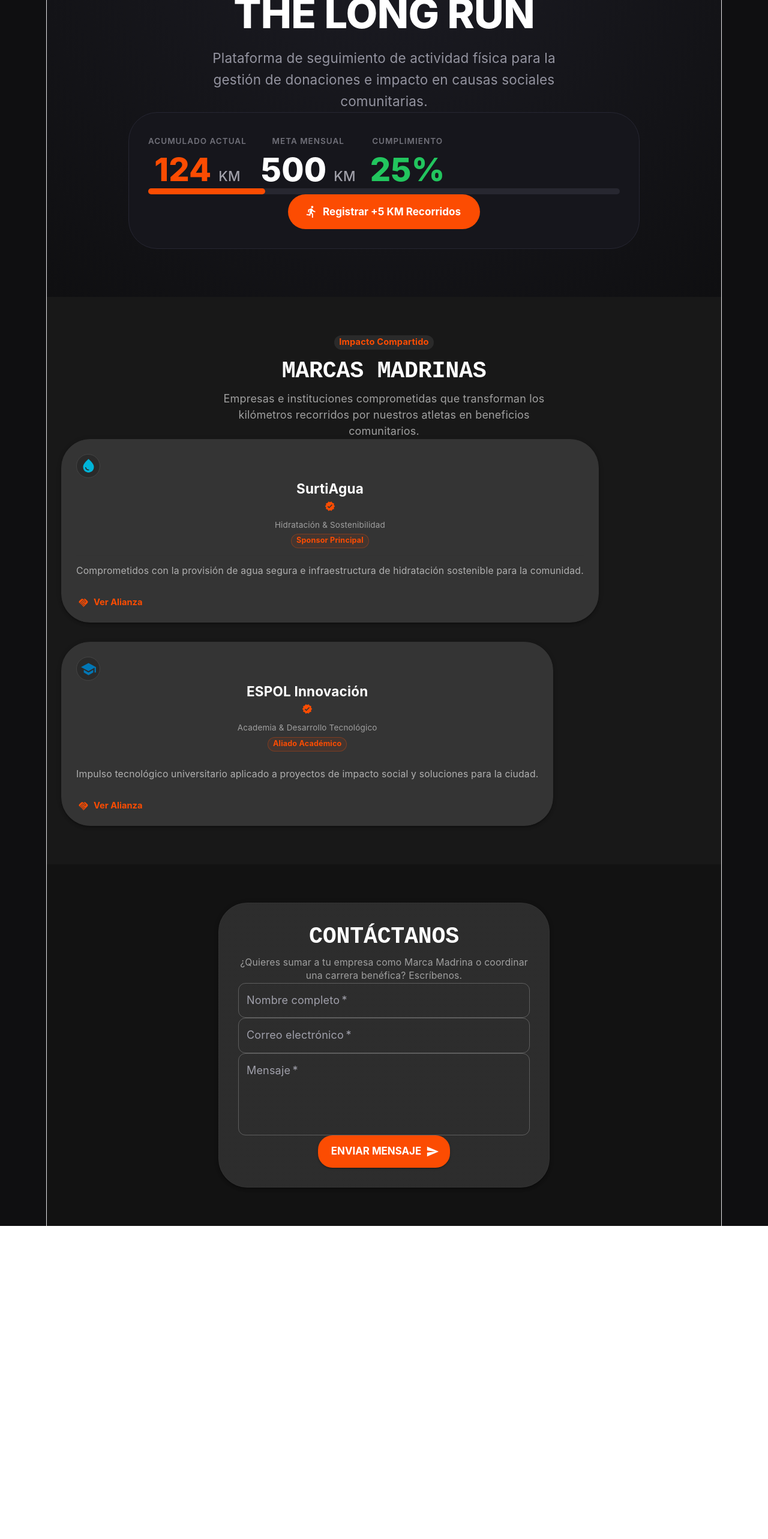
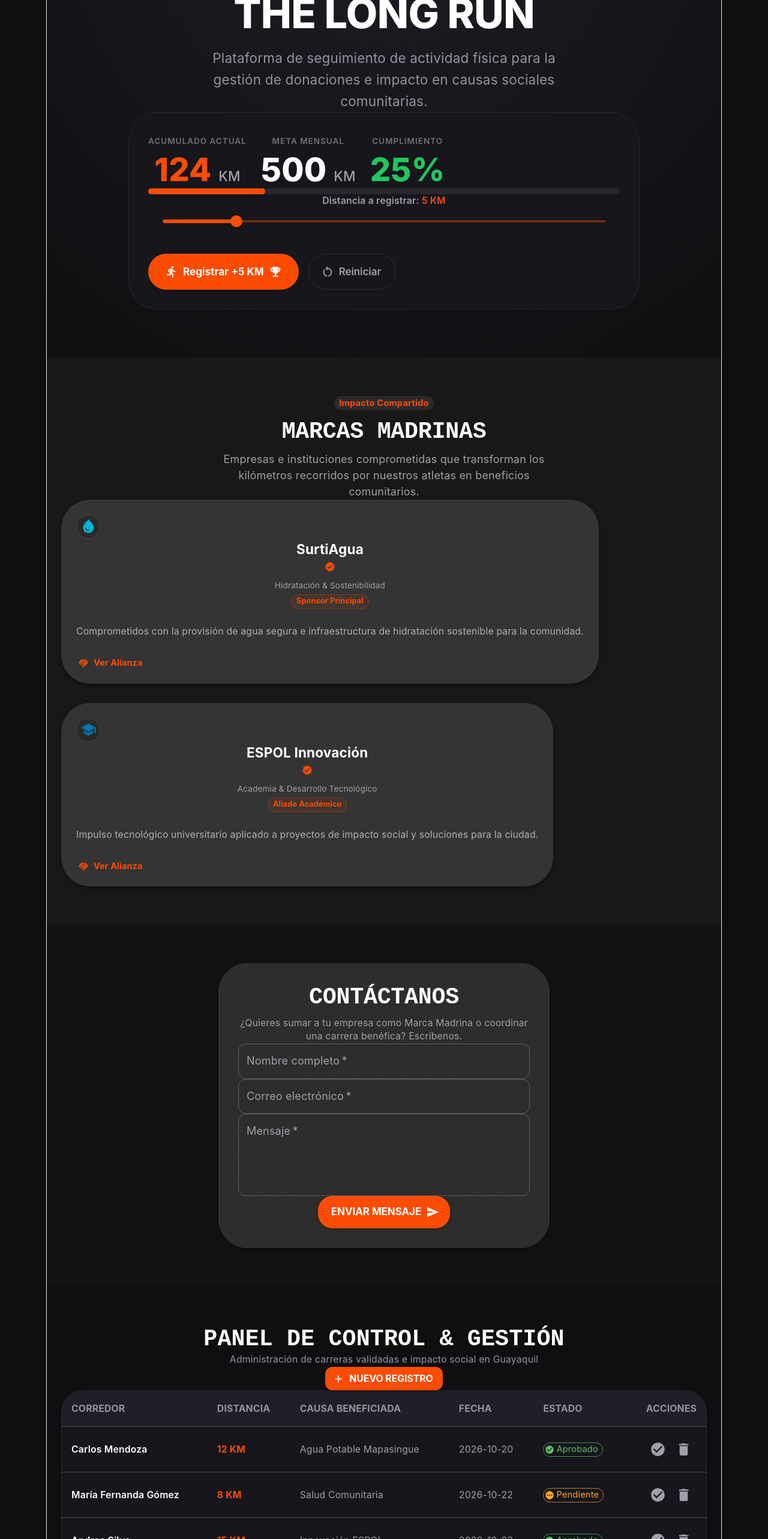
Before and after one commit to mathjos/The-long-run, a React app in the folder frontend/: page / in a window 1280 px wide. Shown: the part 234-2800 px from the top of the page at 60% size. Before the commit the page ends 2278 px from the top, so only its background shows below. Built offline with nearby package versions, Linux system fonts and the light colour scheme; the HTML template or start-up script is replaced by a standard one.

Commit message:
componentes mejorados

```diff
--- a/frontend/src/App.jsx
+++ b/frontend/src/App.jsx
@@ -2,6 +2,7 @@ import Navbar from './components/navbar';
 import Hero from './components/hero';
 import Aliados from './components/Aliados';
 import ContactForm from './components/contactForm';
+import Dashboard from './components/Dashboard';
 import { ThemeProvider, createTheme, CssBaseline } from '@mui/material';
 
 // Configuración tema oscuro
@@ -40,6 +41,7 @@ function App() {
         <Hero />
         <Aliados />
         <ContactForm />
+        <Dashboard />
       </div>
     </ThemeProvider>
   );
--- /dev/null
+++ b/frontend/src/components/Dashboard.jsx
@@ -0,0 +1,94 @@
+import { useState } from 'react';
+import { Container, Typography, Box, Paper, Table, TableBody, TableCell, TableContainer, TableHead, TableRow, Chip, Button, IconButton, Tooltip } from '@mui/material';
+import CheckCircleIcon from '@mui/icons-material/CheckCircle';
+import PendingIcon from '@mui/icons-material/Pending';
+import DeleteIcon from '@mui/icons-material/Delete';
+import AddIcon from '@mui/icons-material/Add';
+
+export default function Dashboard() {
+  const [registros, setRegistros] = useState([
+    { id: 1, corredor: 'Carlos Mendoza', km: 12, causa: 'Agua Potable Mapasingue', estado: 'Aprobado', fecha: '2026-10-20' },
+    { id: 2, corredor: 'María Fernanda Gómez', km: 8, causa: 'Salud Comunitaria', estado: 'Pendiente', fecha: '2026-10-22' },
+    { id: 3, corredor: 'Andrea Silva', km: 15, causa: 'Innovación ESPOL', estado: 'Aprobado', fecha: '2026-10-23' },
+  ]);
+
+  const toggleEstado = (id) => {
+    setRegistros(registros.map(r =>
+      r.id === id ? { ...r, estado: r.estado === 'Aprobado' ? 'Pendiente' : 'Aprobado' } : r
+    ));
+  };
+
+  const eliminarRegistro = (id) => {
+    setRegistros(registros.filter(r => r.id !== id));
+  };
+
+  return (
+    <Box id="admin" sx={{ py: 8, backgroundColor: '#0f0f11' }}>
+      <Container maxWidth="lg">
+        <Box display="flex" justifyContent="space-between" alignItems="center" mb={4}>
+          <Box>
+            <Typography variant="h4" sx={{ color: '#fff', fontWeight: 800, fontFamily: 'monospace' }}>
+              PANEL DE CONTROL & GESTIÓN
+            </Typography>
+            <Typography variant="body2" sx={{ color: '#9494a0' }}>
+              Administración de carreras validadas e impacto social en Guayaquil
+            </Typography>
+          </Box>
+          <Button
+            variant="contained"
+            startIcon={<AddIcon />}
+            sx={{ backgroundColor: '#fc4c02', '&:hover': { backgroundColor: '#d93d00' }, fontWeight: 700 }}
+          >
+            Nuevo Registro
+          </Button>
+        </Box>
+
+        <TableContainer component={Paper} elevation={0} sx={{ backgroundColor: '#16161c', border: '1px solid #262632', borderRadius: 3 }}>
+          <Table>
+            <TableHead sx={{ backgroundColor: '#1f1f28' }}>
+              <TableRow>
+                <TableCell sx={{ color: '#9494a0', fontWeight: 700 }}>CORREDOR</TableCell>
+                <TableCell sx={{ color: '#9494a0', fontWeight: 700 }}>DISTANCIA</TableCell>
+                <TableCell sx={{ color: '#9494a0', fontWeight: 700 }}>CAUSA BENEFICIADA</TableCell>
+                <TableCell sx={{ color: '#9494a0', fontWeight: 700 }}>FECHA</TableCell>
+                <TableCell sx={{ color: '#9494a0', fontWeight: 700 }}>ESTADO</TableCell>
+                <TableCell align="right" sx={{ color: '#9494a0', fontWeight: 700 }}>ACCIONES</TableCell>
+              </TableRow>
+            </TableHead>
+            <TableBody>
+              {registros.map((row) => (
+                <TableRow key={row.id} sx={{ '&:last-child td, &:last-child th': { border: 0 }, borderColor: '#262632' }}>
+                  <TableCell sx={{ color: '#fff', fontWeight: 600 }}>{row.corredor}</TableCell>
+                  <TableCell sx={{ color: '#fc4c02', fontWeight: 700 }}>{row.km} KM</TableCell>
+                  <TableCell sx={{ color: '#a0a0ab' }}>{row.causa}</TableCell>
+                  <TableCell sx={{ color: '#a0a0ab' }}>{row.fecha}</TableCell>
+                  <TableCell>
+                    <Chip
+                      icon={row.estado === 'Aprobado' ? <CheckCircleIcon sx={{ fontSize: '16px !important' }} /> : <PendingIcon sx={{ fontSize: '16px !important' }} />}
+                      label={row.estado}
+                      size="small"
+                      color={row.estado === 'Aprobado' ? 'success' : 'warning'}
+                      variant="outlined"
+                    />
+                  </TableCell>
+                  <TableCell align="right">
+                    <Tooltip title="Cambiar Estado">
+                      <IconButton onClick={() => toggleEstado(row.id)} sx={{ color: '#a0a0ab', '&:hover': { color: '#fc4c02' } }}>
+                        <CheckCircleIcon />
+                      </IconButton>
+                    </Tooltip>
+                    <Tooltip title="Eliminar">
+                      <IconButton onClick={() => eliminarRegistro(row.id)} sx={{ color: '#a0a0ab', '&:hover': { color: '#ef4444' } }}>
+                        <DeleteIcon />
+                      </IconButton>
+                    </Tooltip>
+                  </TableCell>
+                </TableRow>
+              ))}
+            </TableBody>
+          </Table>
+        </TableContainer>
+      </Container>
+    </Box>
+  );
+}
--- a/frontend/src/components/hero.jsx
+++ b/frontend/src/components/hero.jsx
@@ -1,23 +1,73 @@
 import { useState } from 'react';
-import { Container, Typography, Box, Button, LinearProgress, Paper, Grid, Chip } from '@mui/material';
+import {
+  Container,
+  Typography,
+  Box,
+  Button,
+  LinearProgress,
+  Paper,
+  Grid,
+  Chip,
+  Slider,
+  Alert,
+  AlertTitle,
+  CircularProgress,
+  Stack
+} from '@mui/material';
 import DirectionsRunIcon from '@mui/icons-material/DirectionsRun';
 import VerifiedIcon from '@mui/icons-material/Verified';
+import EmojiEventsIcon from '@mui/icons-material/EmojiEvents';
+import RestartAltIcon from '@mui/icons-material/RestartAlt';
 
 export default function Hero() {
   const [kilometers, setKilometers] = useState(124);
+  const [kmToAdd, setKmToAdd] = useState(5);
+  const [loading, setLoading] = useState(false);
+  const [showAlert, setShowAlert] = useState(false);
+
   const targetKm = 500;
   const progress = Math.min((kilometers / targetKm) * 100, 100);
+
+  const handleRegisterKm = () => {
+    setLoading(true);
+    setTimeout(() => {
+      setKilometers((prev) => prev + kmToAdd);
+      setLoading(false);
+      setShowAlert(true);
+    }, 900);
+  };
 
   return (
     <Box id="inicio" sx={{ py: 10, background: 'radial-gradient(circle at top, #1c1c24 0%, #0f0f11 100%)' }}>
       <Container maxWidth="md">
-        <Box textAlign="center" mb={6}>
+        <Box textAlign="center" mb={5}>
           <Chip
             icon={<VerifiedIcon sx={{ color: '#fc4c02 !important', fontSize: 18 }} />}
             label="Iniciativa de Impacto Social — Guayaquil"
-            sx={{ color: '#e0e0e0', backgroundColor: '#1f1f28', mb: 3, px: 1, py: 2, fontWeight: 500, border: '1px solid #2e2e3a' }}
+            sx={{
+              color: '#e0e0e0',
+              backgroundColor: '#1f1f28',
+              mb: 3,
+              px: 1,
+              py: 2,
+              fontWeight: 500,
+              border: '1px solid #2e2e3a',
+              transition: 'transform 0.2s ease, border-color 0.2s ease',
+              '&:hover': { transform: 'scale(1.03)', borderColor: '#fc4c02' }
+            }}
           />
-          <Typography variant="h2" component="h1" sx={{ color: '#ffffff', fontWeight: 800, mb: 2, fontSize: { xs: '2.5rem', md: '3.8rem' } }}>
+          <Typography
+            variant="h2"
+            component="h1"
+            sx={{
+              color: '#ffffff',
+              fontWeight: 800,
+              mb: 2,
+              fontSize: { xs: '2.5rem', md: '3.8rem' },
+              transition: 'color 0.3s ease',
+              '&:hover': { color: '#fc4c02' }
+            }}
+          >
             THE LONG RUN
           </Typography>
           <Typography variant="h6" sx={{ color: '#9494a0', fontWeight: 400, maxWidth: 620, mx: 'auto', lineHeight: 1.6 }}>
@@ -27,6 +77,19 @@ export default function Hero() {
 
         {/* Tarjeta Dashboard */}
         <Paper elevation={0} sx={{ p: 4, borderRadius: 4, backgroundColor: '#16161c', border: '1px solid #262632' }}>
+
+          {/* Alerta de confirmación con MUI Alert */}
+          {showAlert && (
+            <Alert
+              severity="success"
+              onClose={() => setShowAlert(false)}
+              sx={{ mb: 3, backgroundColor: '#122e1a', color: '#81c784', border: '1px solid #2e7d32' }}
+            >
+              <AlertTitle sx={{ fontWeight: 'bold' }}>¡Actividad Registrada!</AlertTitle>
+              Has sumado exitosamente <strong>{kmToAdd} km</strong> a la meta comunitaria.
+            </Alert>
+          )}
+
           <Grid container spacing={3} alignItems="center" mb={4}>
             <Grid item xs={12} sm={4} textAlign="center">
               <Typography variant="caption" sx={{ color: '#71717a', fontWeight: 600, letterSpacing: 1 }}>
@@ -68,27 +131,100 @@ export default function Hero() {
             />
           </Box>
 
-          <Box textAlign="center">
+          {/* Control Deslizante (MUI Slider) */}
+          <Box sx={{ px: 3, mb: 4 }}>
+            <Typography variant="body2" sx={{ color: '#a0a0ab', mb: 1, textAlign: 'center', fontWeight: 600 }}>
+              Distancia a registrar: <span style={{ color: '#fc4c02' }}>{kmToAdd} KM</span>
+            </Typography>
+            <Slider
+              value={kmToAdd}
+              min={1}
+              max={25}
+              step={1}
+              onChange={(e, newValue) => setKmToAdd(newValue)}
+              valueLabelDisplay="auto"
+              sx={{
+                color: '#fc4c02',
+                '& .MuiSlider-thumb': {
+                  transition: 'box-shadow 0.2s, transform 0.2s',
+                  '&:hover, &.Mui-focusVisible': {
+                    boxShadow: '0px 0px 0px 8px rgba(252, 76, 2, 0.2)',
+                  },
+                },
+                '& .Mui-focusVisible': {
+                  outline: '2px solid #fc4c02',
+                  outlineOffset: '2px',
+                }
+              }}
+            />
+          </Box>
+
+          {/* Botones con Íconos, Texto y Carga */}
+          <Stack direction={{ xs: 'column', sm: 'row' }} spacing={2} justifyContent="center" alignItems="center">
             <Button
               variant="contained"
               disableElevation
               size="large"
-              startIcon={<DirectionsRunIcon />}
-              onClick={() => setKilometers(prev => prev + 5)}
+              disabled={loading}
+              startIcon={loading ? <CircularProgress size={20} color="inherit" /> : <DirectionsRunIcon />}
+              endIcon={!loading && <EmojiEventsIcon />}
+              onClick={handleRegisterKm}
               sx={{
                 backgroundColor: '#fc4c02',
-                '&:hover': { backgroundColor: '#d93d00' },
+                color: '#fff',
                 px: 4,
                 py: 1.8,
                 borderRadius: 3,
                 fontWeight: 700,
                 fontSize: '0.95rem',
-                textTransform: 'none'
+                textTransform: 'none',
+                transition: 'all 0.3s ease',
+                '&:hover': {
+                  backgroundColor: '#d93d00',
+                  transform: 'translateY(-2px)',
+                  boxShadow: '0 6px 20px rgba(252, 76, 2, 0.3)'
+                },
+                '&:focus-visible': {
+                  outline: '3px solid #ffffff',
+                  outlineOffset: '2px',
+                }
               }}
             >
-              Registrar +5 KM Recorridos
+              {loading ? 'Procesando...' : `Registrar +${kmToAdd} KM`}
             </Button>
-          </Box>
+
+            <Button
+              variant="outlined"
+              size="large"
+              startIcon={<RestartAltIcon />}
+              onClick={() => {
+                setKilometers(124);
+                setKmToAdd(5);
+                setShowAlert(false);
+              }}
+              sx={{
+                color: '#a0a0ab',
+                borderColor: '#2e2e3a',
+                py: 1.8,
+                px: 3,
+                borderRadius: 3,
+                fontWeight: 600,
+                textTransform: 'none',
+                transition: 'all 0.2s ease',
+                '&:hover': {
+                  borderColor: '#fc4c02',
+                  color: '#fff',
+                  backgroundColor: 'rgba(252, 76, 2, 0.05)'
+                },
+                '&:focus-visible': {
+                  outline: '2px solid #fc4c02',
+                  outlineOffset: '2px',
+                }
+              }}
+            >
+              Reiniciar
+            </Button>
+          </Stack>
         </Paper>
       </Container>
     </Box>
```
